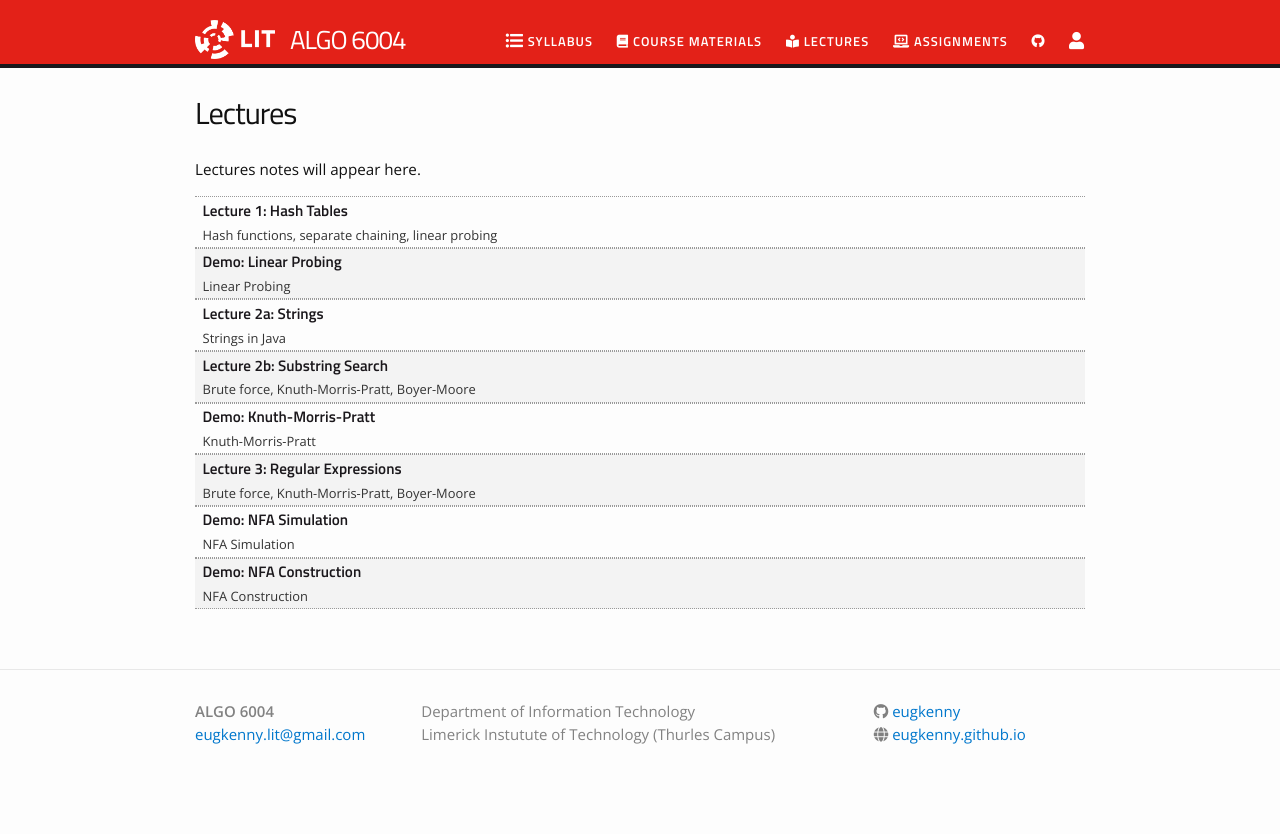
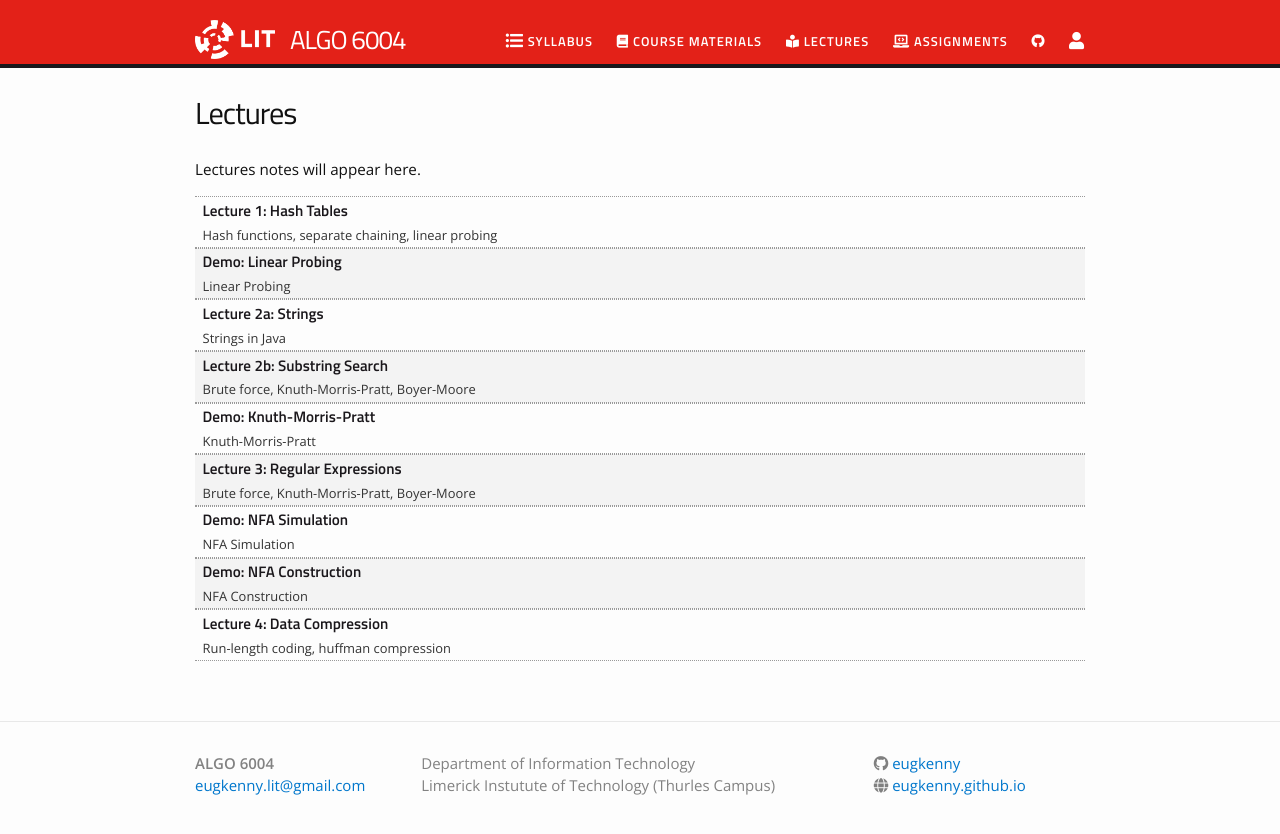
Before and after one commit to eugkenny/ALGO6004, a Jekyll site: the page built from lectures.md, in a window 1280 px wide. Shown: the top 834 px of the page. Built offline with Jekyll 4.4.1, drawn with Linux system fonts in a browser that asks for light colours; nearby versions of some CDN libraries.

Commit message:
lectures

```diff
--- a/_data/lectures.yml
+++ b/_data/lectures.yml
@@ -42,3 +42,8 @@
   filename: 14 - Demo NFA Construction.mov
   dirname: lectures
   tldr: NFA Construction
+
+- title: "Lecture 4: Data Compression"
+  filename: 15 - Data Compression.pdf
+  dirname: lectures
+  tldr: "Run-length coding, huffman compression"
```
Also changed, not shown: 1 other file.
